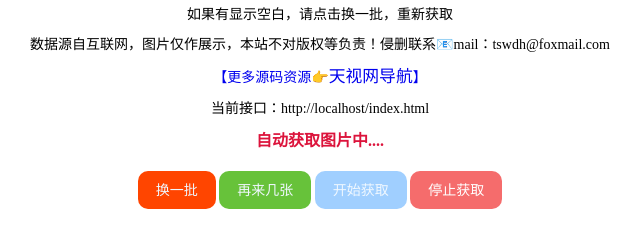
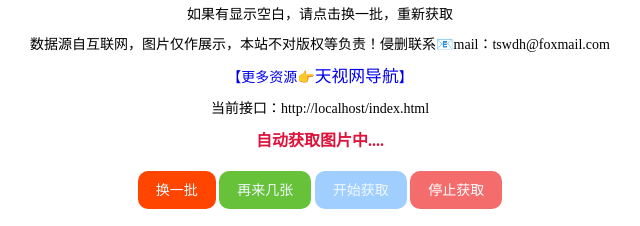
Before and after one commit to fdmus/mjxt, a plain HTML site: page index.html in a window 1280 px wide. Shown: the part 136-362 px from the top of the page, 320-960 px from the left. Drawn offline with Linux system fonts and the light colour scheme; no server answers.

Commit message:
Update index.html

```diff
--- a/index.html
+++ b/index.html
@@ -22,7 +22,7 @@
         <div class="tool-tbshow">
           <div class="tit">如果有显示空白，请点击换一批，重新获取</div>
           <div class="tit">数据源自互联网，图片仅作展示，本站不对版权等负责！侵删联系📧mail：tswdh@foxmail.com</div>
-           <div class="tit"><a href="https://fdmus.github.io/tsw/">【更多源码资源👉<big>天视网导航</big>】</a></div>
+           <div class="tit"><a href="https://fdmus.github.io/tsw/">【更多资源👉<big>天视网导航</big>】</a></div>
           <div class="tit">当前接口：<span id="Turl"></span></div>
           <div class="tit start">自动获取图片中....</div>
         </div>
```
